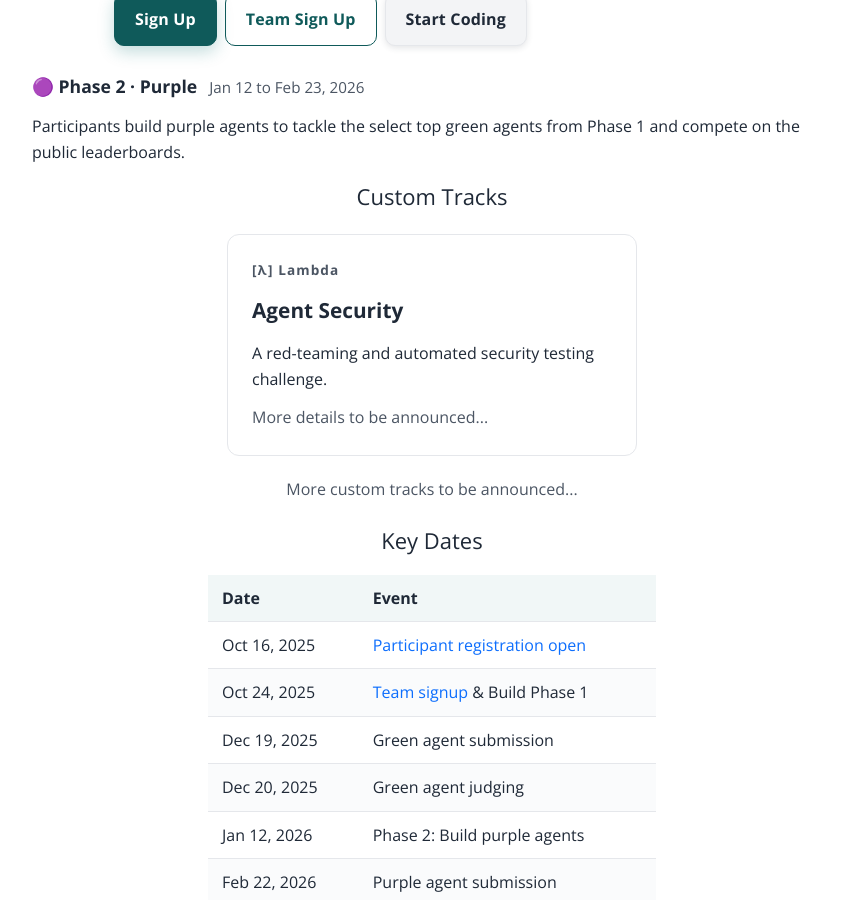
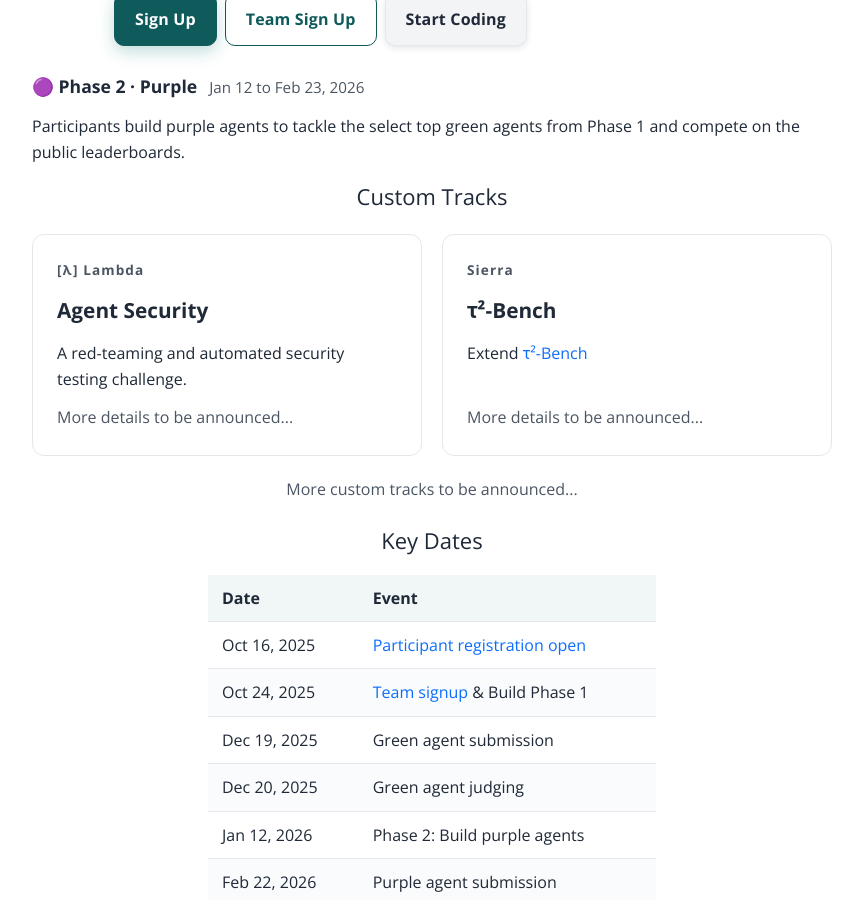
Before and after one commit to rdi-berkeley/rdi-berkeley.github.io, a Jekyll site: the page agentx-agentbeats.html, which Jekyll copies as it is, in a window 1280 px wide and 900 px high, scrolled down 5519 px. Shown: the whole window, without its empty margins (208-1071 px from the left). Built offline with Jekyll 4.4.1, drawn with Linux system fonts in a browser that asks for light colours.

Commit message:
Add seirra custom track to agentx-agentbeats

```diff
--- a/agentx-agentbeats.html
+++ b/agentx-agentbeats.html
@@ -636,6 +636,12 @@
               <p class="track-description">A red-teaming and automated security testing challenge.</p>
               <p class="track-description" style="color:var(--muted)">More details to be announced...</p>
             </article>
+            <article class="track-card">
+              <div class="track-sponsor">Sierra</div>
+              <h3 class="track-name">τ²-Bench</h3>
+              <p class="track-description">Extend <a href="https://github.com/sierra-research/tau2-bench" target="_blank" rel="noopener">τ²-Bench</a><br/><br/></p>
+              <p class="track-description" style="color:var(--muted)">More details to be announced...</p>
+            </article>
           </div>
           <p class="lead">More custom tracks to be announced...</p>
         </div>
```
